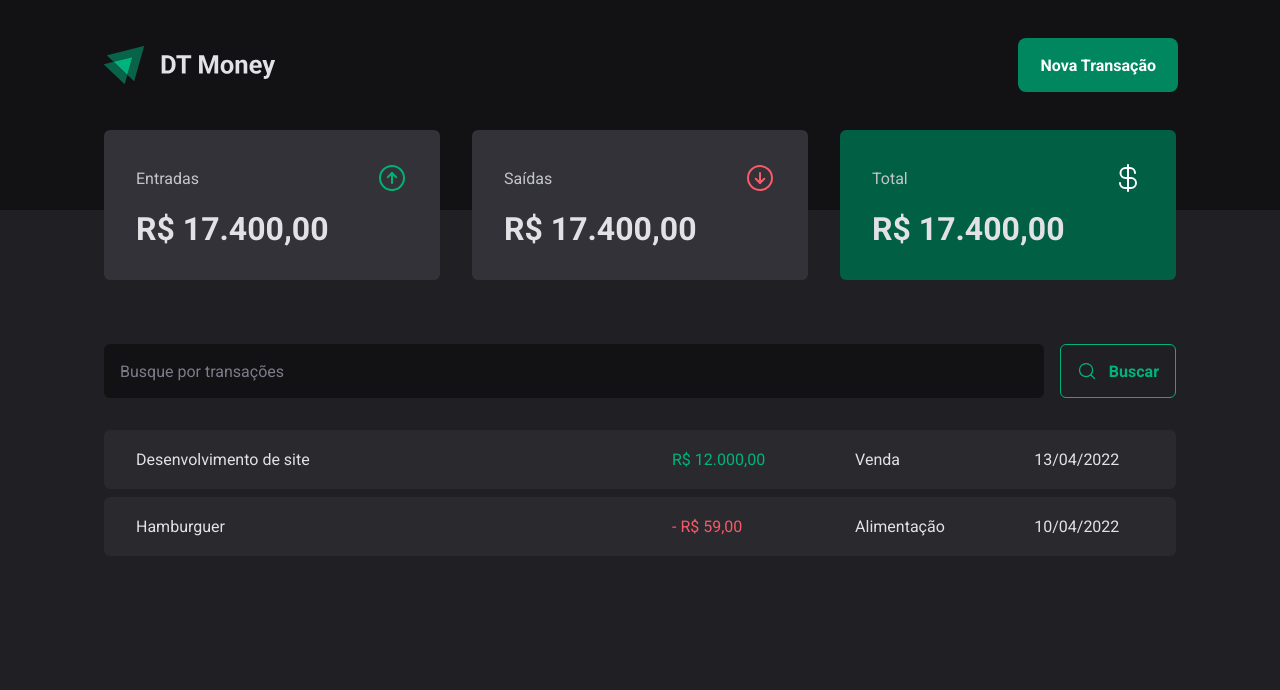
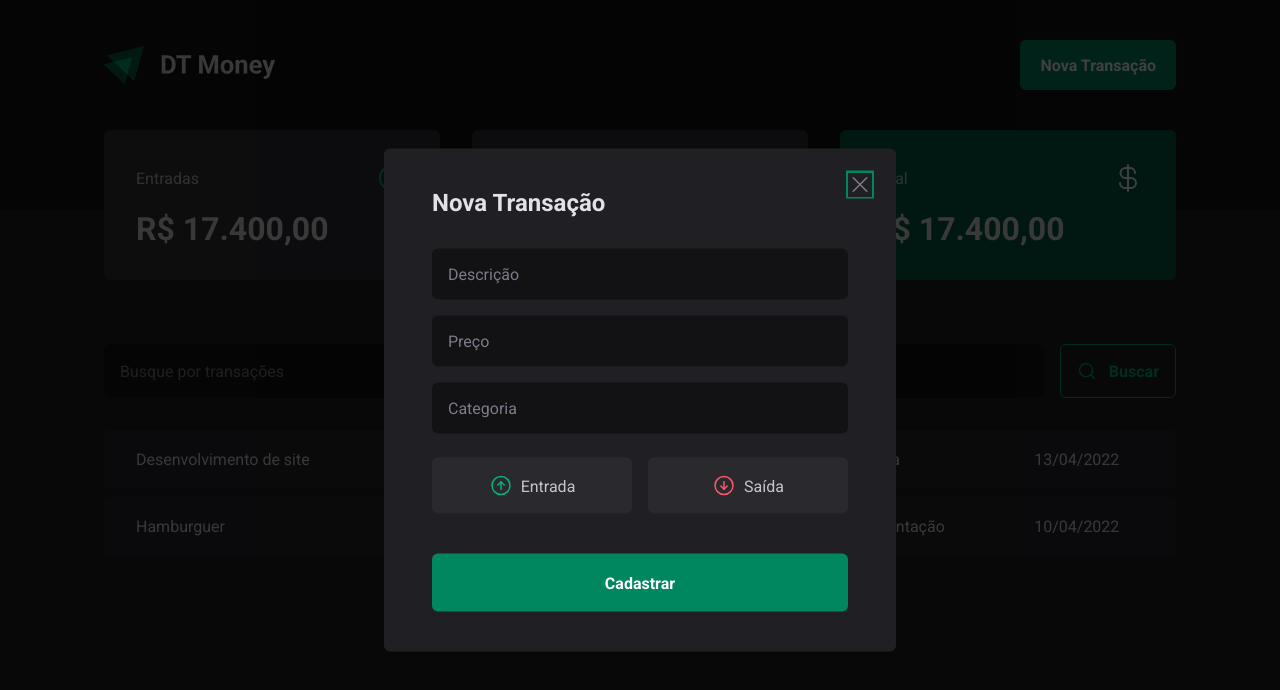
Before and after one commit to GustavoR1991/03-dt-money, a React (Vite) app: page / in a window 1280 px wide. Both pictures are taken after a click on the button "Nova Transação". Shown: the top 690 px of the page. Built offline with nearby package versions, Linux system fonts and the light colour scheme.

Commit message:
feat: implement NewTransactionModal with Radix UI dialog and update Header component

```diff
--- a/package.json
+++ b/package.json
@@ -10,6 +10,7 @@
     "preview": "vite preview"
   },
   "dependencies": {
+    "@radix-ui/react-dialog": "^1.1.15",
     "@types/styled-components": "^5.1.34",
     "phosphor-react": "^1.4.1",
     "react": "^19.1.1",
--- a/src/components/Header/index.tsx
+++ b/src/components/Header/index.tsx
@@ -1,14 +1,23 @@
 import { HeaderContainer, HeaderContent, NewTransactionButton } from "./styles";
+
+import * as Dialog from '@radix-ui/react-dialog'
 
 // @ts-ignore: SVG module declaration missing
 import logoImg from '../../assets/logo.svg';
+import { NewTransactionModal } from "../NewTransactionModal";
 
 export function Header() {
   return (
     <HeaderContainer>
       <HeaderContent>
         <img src={logoImg} alt="Logo" />
-        <NewTransactionButton>Nova Transação</NewTransactionButton>
+        <Dialog.Root>
+          <Dialog.Trigger asChild>
+            <NewTransactionButton>Nova Transação</NewTransactionButton>
+          </Dialog.Trigger>
+
+          <NewTransactionModal />
+        </Dialog.Root>
       </HeaderContent>
     </HeaderContainer>
 
--- a/src/components/Header/styles.ts
+++ b/src/components/Header/styles.ts
@@ -1,4 +1,5 @@
 import styled from "styled-components";
+
 
 export const HeaderContainer = styled.header`
  background: ${props => props.theme["gray-900"]};
--- /dev/null
+++ b/src/components/NewTransactionModal/index.tsx
@@ -0,0 +1,38 @@
+import * as Dialog from '@radix-ui/react-dialog'
+import { CloseButton, Content, Overlay, TransactionType, TransactionTypeButton } from './styles'
+import { ArrowCircleDown, ArrowCircleUp, X } from 'phosphor-react'
+
+
+export function NewTransactionModal() {
+  return (
+    <Dialog.Portal>
+      <Overlay />
+      <Content>
+        <Dialog.Title>Nova Transação</Dialog.Title>
+        <CloseButton >
+          <X size={24} />
+        </CloseButton>
+
+        <form action="">
+          <input type="text" placeholder='Descrição ' required />
+          <input type="number" placeholder='Preço ' required />
+          <input type="text" placeholder='Categoria ' required />
+
+          <TransactionType>
+            <TransactionTypeButton variant="income">
+              <ArrowCircleUp size={24} />
+              Entrada
+            </TransactionTypeButton>
+            <TransactionTypeButton variant="outcome">
+              <ArrowCircleDown size={24} />
+              Saída
+            </TransactionTypeButton>
+
+          </TransactionType>
+
+          <button type="submit">Cadastrar</button>
+        </form>
+      </Content>
+    </Dialog.Portal>
+  )
+}
--- /dev/null
+++ b/src/components/NewTransactionModal/styles.ts
@@ -0,0 +1,100 @@
+import styled from "styled-components";
+import * as Dialog from "@radix-ui/react-dialog";
+
+export const Overlay = styled(Dialog.Overlay)`
+  position: fixed;
+  width: 100vw;
+  height: 100vh;
+  inset: 0;
+  background: rgba(0, 0, 0, 0.75);
+`;
+
+export const Content = styled(Dialog.Content)`
+  min-width: 32rem;
+  border-radius: 6px;
+  padding: 2.5rem 3rem;
+  background: ${(props) => props.theme["gray-800"]};
+
+  position: fixed;
+  top: 50%;
+  left: 50%;
+  transform: translate(-50%, -50%);
+
+  form {
+    margin-top: 2rem;
+
+    display: flex;
+    flex-direction: column;
+    gap: 1rem;
+
+    input {
+      border-radius: 6px;
+      border: 0;
+      background: ${(props) => props.theme["gray-900"]};
+      color: ${(props) => props.theme["gray-300"]};
+      padding: 1rem;
+
+      &::placeholder {
+        color: ${(props) => props.theme["gray-500"]};
+      }
+    }
+
+      button[type="submit"] {
+        height: 58px;
+        border: 0;
+        background: ${(props) => props.theme["green-500"]};
+        color: ${(props) => props.theme.white};
+        font-weight: bold;
+        padding: 0 1.25rem;
+        border-radius: 6px;
+        margin-top: 1.5rem;
+        cursor: pointer;
+
+        &:hover {
+          background: ${(props) => props.theme["green-700"]};
+          transition: background-color 0.2s;
+        }
+      }
+  }
+`;
+
+export const CloseButton = styled(Dialog.Close)`
+position: absolute;
+background: transparent;
+border: 0;
+top: 1.5rem;
+right: 1.5rem;
+line-height:0; //mesma coisa que uma font-size: 0;
+cursor: pointer;
+color: ${props => props.theme["gray-500"]};
+`
+
+export const TransactionType = styled.div`
+display: grid;
+grid-template-columns: repeat(2, 1fr);
+gap: 1rem;
+margin-top: 0.5rem;
+
+`;
+
+interface TransactionTypeButtonProps {
+  variant: 'income' | 'outcome';
+}
+
+export const TransactionTypeButton = styled.button<TransactionTypeButtonProps>`
+background: ${props => props.theme["gray-700"]};
+padding:1rem;
+display: flex;
+align-items:center;
+justify-content: center;
+gap:0.5rem;
+border-radius:6px;
+cursor: pointer;
+border:0;
+color: ${props => props.theme["gray-300"]};
+
+svg {
+  color: ${props => props.variant === 'income' ? props.theme["green-300"] : props.theme["red-300"]};
+}
+
+`
```
Also changed, not shown: 2 other files (tests, documents, lock files or other folders).
